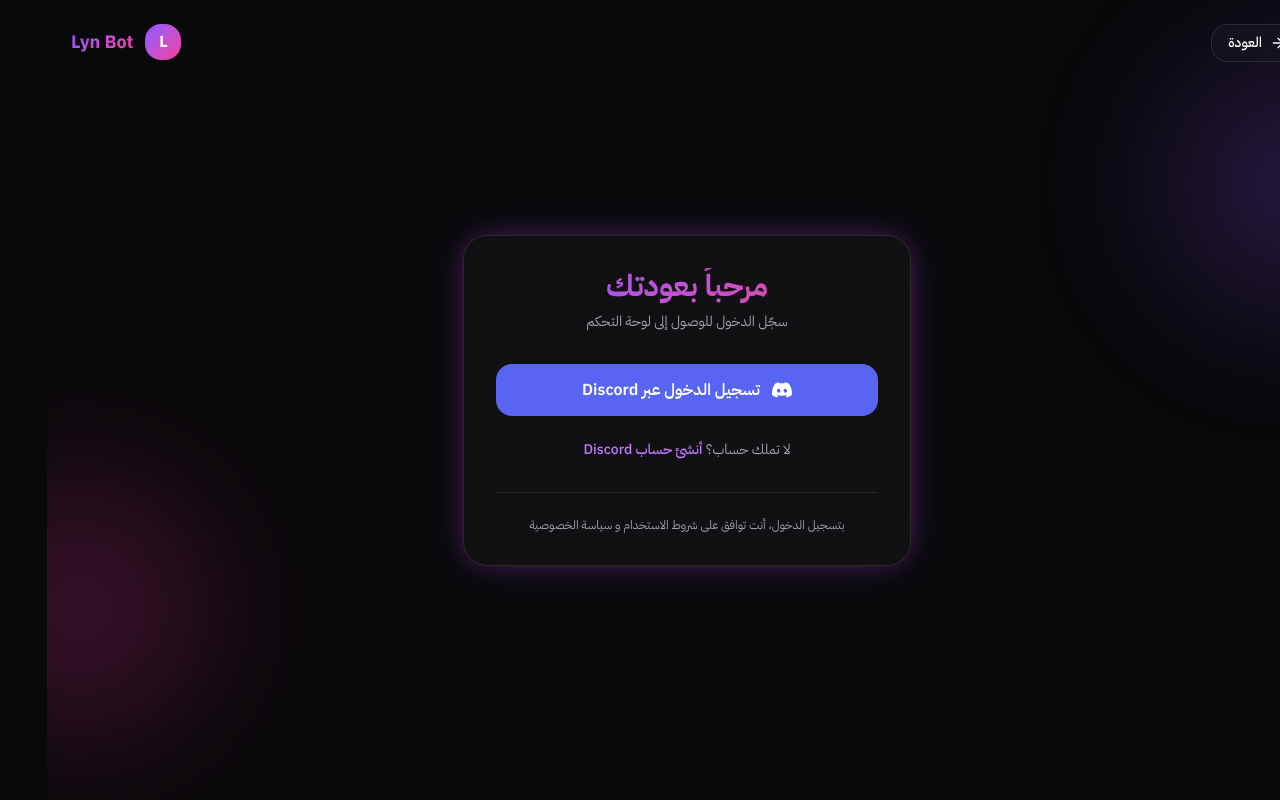
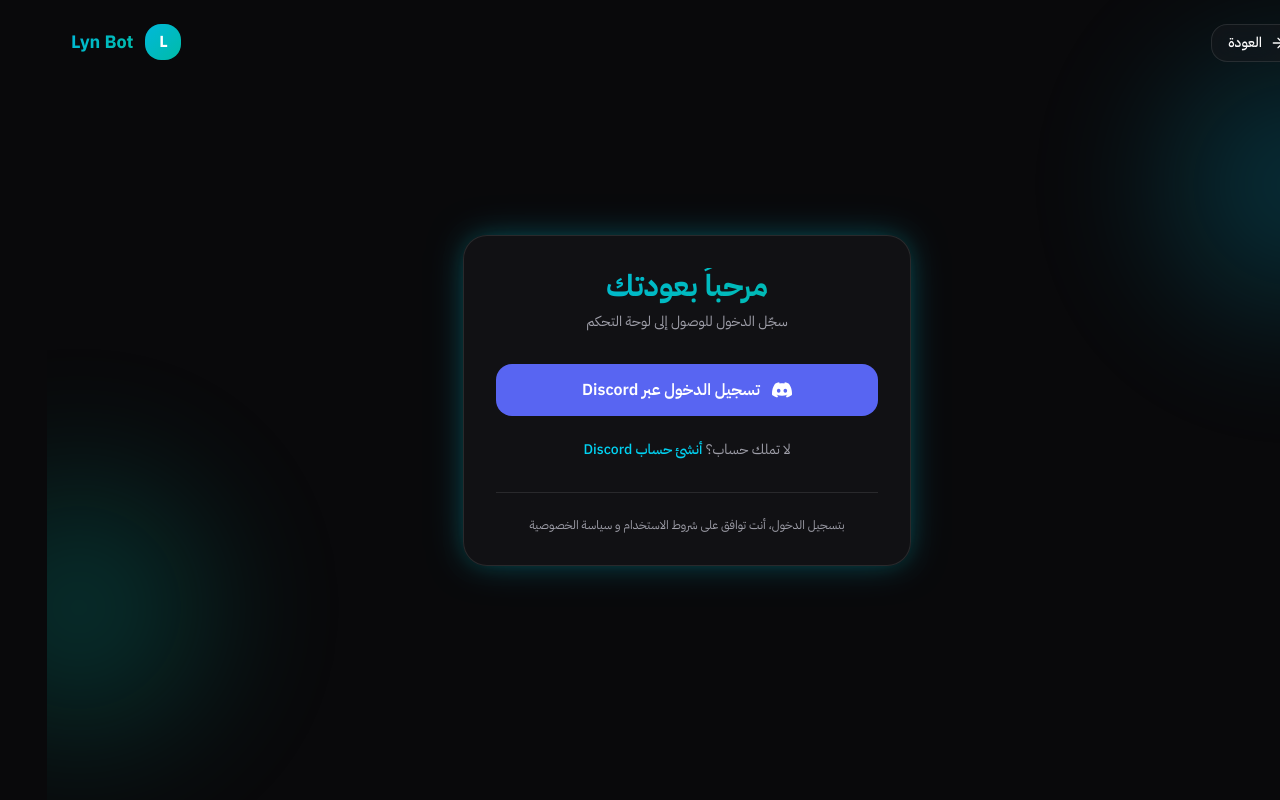
Before and after one commit to RciF/rcif-bot-clean, a React (Vite) app in the folder dashboard-frontend/: page /login in a window 1280 px wide. Built offline with nearby package versions, Linux system fonts and the light colour scheme; no server answers.

Commit message:
feat: rebrand from violet/pink to cyan/teal

```diff
--- a/dashboard-frontend/src/index.css
+++ b/dashboard-frontend/src/index.css
@@ -15,31 +15,31 @@
   --font-mono: 'IBM Plex Mono', 'Courier New', monospace;
   --font-display: 'IBM Plex Sans Arabic', system-ui, sans-serif;
 
-  /* Lyn Brand Colors — Violet/Pink Gradient System */
-  --color-lyn-50: oklch(0.977 0.014 308.299);
-  --color-lyn-100: oklch(0.946 0.033 307.174);
-  --color-lyn-200: oklch(0.902 0.063 306.703);
-  --color-lyn-300: oklch(0.827 0.119 306.383);
-  --color-lyn-400: oklch(0.714 0.203 305.504);
-  --color-lyn-500: oklch(0.606 0.25 292.717); /* Primary Violet */
-  --color-lyn-600: oklch(0.541 0.281 293.009);
-  --color-lyn-700: oklch(0.491 0.27 292.581);
-  --color-lyn-800: oklch(0.432 0.232 292.759);
-  --color-lyn-900: oklch(0.381 0.176 293.745);
-  --color-lyn-950: oklch(0.283 0.141 291.089);
+  /* Lyn Brand Colors — Cyan/Teal Gradient System */
+  --color-lyn-50: oklch(0.984 0.019 200.873);
+  --color-lyn-100: oklch(0.956 0.045 203.388);
+  --color-lyn-200: oklch(0.917 0.080 205.041);
+  --color-lyn-300: oklch(0.865 0.127 207.078);
+  --color-lyn-400: oklch(0.789 0.154 211.530);
+  --color-lyn-500: oklch(0.715 0.143 215.221); /* Primary Cyan */
+  --color-lyn-600: oklch(0.609 0.126 221.723);
+  --color-lyn-700: oklch(0.520 0.105 223.128);
+  --color-lyn-800: oklch(0.450 0.085 224.283);
+  --color-lyn-900: oklch(0.398 0.070 227.392);
+  --color-lyn-950: oklch(0.302 0.056 229.695);
 
-  /* Lyn Pink Accent */
-  --color-lyn-pink-50: oklch(0.971 0.014 343.198);
-  --color-lyn-pink-100: oklch(0.948 0.028 342.258);
-  --color-lyn-pink-200: oklch(0.899 0.061 343.231);
-  --color-lyn-pink-300: oklch(0.823 0.12 346.018);
-  --color-lyn-pink-400: oklch(0.718 0.202 349.761);
-  --color-lyn-pink-500: oklch(0.656 0.241 354.308); /* Accent Pink */
-  --color-lyn-pink-600: oklch(0.592 0.249 0.584);
-  --color-lyn-pink-700: oklch(0.525 0.223 3.958);
-  --color-lyn-pink-800: oklch(0.459 0.187 3.815);
-  --color-lyn-pink-900: oklch(0.41 0.159 2.714);
-  --color-lyn-pink-950: oklch(0.284 0.109 3.907);
+  /* Lyn Teal Accent */
+  --color-lyn-pink-50: oklch(0.984 0.014 180.720);
+  --color-lyn-pink-100: oklch(0.953 0.051 180.801);
+  --color-lyn-pink-200: oklch(0.910 0.096 180.426);
+  --color-lyn-pink-300: oklch(0.855 0.138 181.071);
+  --color-lyn-pink-400: oklch(0.777 0.152 181.912);
+  --color-lyn-pink-500: oklch(0.704 0.140 182.503); /* Accent Teal */
+  --color-lyn-pink-600: oklch(0.600 0.118 184.704);
+  --color-lyn-pink-700: oklch(0.511 0.096 186.391);
+  --color-lyn-pink-800: oklch(0.437 0.078 188.216);
+  --color-lyn-pink-900: oklch(0.386 0.063 188.416);
+  --color-lyn-pink-950: oklch(0.277 0.046 192.524);
 
   /* Animation Easings */
   --ease-lyn-smooth: cubic-bezier(0.4, 0, 0.2, 1);
@@ -47,9 +47,9 @@
   --ease-lyn-elegant: cubic-bezier(0.25, 0.46, 0.45, 0.94);
 
   /* Shadows */
-  --shadow-glow-violet: 0 0 30px -5px oklch(0.606 0.25 292.717 / 0.4);
-  --shadow-glow-pink: 0 0 30px -5px oklch(0.656 0.241 354.308 / 0.4);
-  --shadow-glow-mixed: 0 0 40px -8px oklch(0.606 0.25 292.717 / 0.35), 0 0 20px -4px oklch(0.656 0.241 354.308 / 0.25);
+  --shadow-glow-violet: 0 0 30px -5px oklch(0.715 0.143 215.221 / 0.4);
+  --shadow-glow-pink: 0 0 30px -5px oklch(0.704 0.140 182.503 / 0.4);
+  --shadow-glow-mixed: 0 0 40px -8px oklch(0.715 0.143 215.221 / 0.35), 0 0 20px -4px oklch(0.704 0.140 182.503 / 0.25);
 }
 
 /* ════════════════════════════════════════════════════════════
@@ -68,8 +68,8 @@
   --popover: oklch(1 0 0);
   --popover-foreground: oklch(0.141 0.005 285.823);
 
-  --primary: oklch(0.606 0.25 292.717);
-  --primary-foreground: oklch(0.969 0.016 293.756);
+  --primary: oklch(0.715 0.143 215.221);
+  --primary-foreground: oklch(0.984 0.019 200.873);
 
   --secondary: oklch(0.967 0.001 286.375);
   --secondary-foreground: oklch(0.21 0.006 285.885);
@@ -77,32 +77,32 @@
   --muted: oklch(0.967 0.001 286.375);
   --muted-foreground: oklch(0.552 0.016 285.938);
 
-  --accent: oklch(0.948 0.028 342.258);
-  --accent-foreground: oklch(0.41 0.159 2.714);
+  --accent: oklch(0.953 0.051 180.801);
+  --accent-foreground: oklch(0.437 0.078 188.216);
 
   --destructive: oklch(0.577 0.245 27.325);
   --destructive-foreground: oklch(0.985 0 0);
 
   --border: oklch(0.92 0.004 286.32);
   --input: oklch(0.92 0.004 286.32);
-  --ring: oklch(0.606 0.25 292.717);
+  --ring: oklch(0.715 0.143 215.221);
 
   /* Charts */
-  --chart-1: oklch(0.606 0.25 292.717);
-  --chart-2: oklch(0.656 0.241 354.308);
+  --chart-1: oklch(0.715 0.143 215.221);
+  --chart-2: oklch(0.704 0.140 182.503);
   --chart-3: oklch(0.696 0.17 162.48);
   --chart-4: oklch(0.769 0.188 70.08);
-  --chart-5: oklch(0.627 0.265 303.9);
+  --chart-5: oklch(0.609 0.126 221.723);
 
   /* Sidebar */
   --sidebar: oklch(0.985 0 0);
   --sidebar-foreground: oklch(0.141 0.005 285.823);
-  --sidebar-primary: oklch(0.606 0.25 292.717);
-  --sidebar-primary-foreground: oklch(0.969 0.016 293.756);
+  --sidebar-primary: oklch(0.715 0.143 215.221);
+  --sidebar-primary-foreground: oklch(0.984 0.019 200.873);
   --sidebar-accent: oklch(0.967 0.001 286.375);
   --sidebar-accent-foreground: oklch(0.21 0.006 285.885);
   --sidebar-border: oklch(0.92 0.004 286.32);
-  --sidebar-ring: oklch(0.606 0.25 292.717);
+  --sidebar-ring: oklch(0.715 0.143 215.221);
 }
 
 /* ════════════════════════════════════════════════════════════
@@ -118,8 +118,8 @@
   --popover: oklch(0.21 0.006 285.885);
   --popover-foreground: oklch(0.985 0 0);
 
-  --primary: oklch(0.714 0.203 305.504);
-  --primary-foreground: oklch(0.283 0.141 291.089);
+  --primary: oklch(0.789 0.154 211.530);
+  --primary-foreground: oklch(0.302 0.056 229.695);
 
   --secondary: oklch(0.274 0.006 286.033);
   --secondary-foreground: oklch(0.985 0 0);
@@ -127,32 +127,32 @@
   --muted: oklch(0.274 0.006 286.033);
   --muted-foreground: oklch(0.705 0.015 286.067);
 
-  --accent: oklch(0.41 0.159 2.714);
-  --accent-foreground: oklch(0.971 0.014 343.198);
+  --accent: oklch(0.386 0.063 188.416);
+  --accent-foreground: oklch(0.953 0.051 180.801);
 
   --destructive: oklch(0.704 0.191 22.216);
   --destructive-foreground: oklch(0.985 0 0);
 
   --border: oklch(1 0 0 / 10%);
   --input: oklch(1 0 0 / 15%);
-  --ring: oklch(0.714 0.203 305.504);
+  --ring: oklch(0.789 0.154 211.530);
 
   /* Charts */
-  --chart-1: oklch(0.714 0.203 305.504);
-  --chart-2: oklch(0.718 0.202 349.761);
+  --chart-1: oklch(0.789 0.154 211.530);
+  --chart-2: oklch(0.777 0.152 181.912);
   --chart-3: oklch(0.769 0.188 70.08);
-  --chart-4: oklch(0.627 0.265 303.9);
+  --chart-4: oklch(0.609 0.126 221.723);
   --chart-5: oklch(0.645 0.246 16.439);
 
   /* Sidebar Dark */
   --sidebar: oklch(0.21 0.006 285.885);
   --sidebar-foreground: oklch(0.985 0 0);
-  --sidebar-primary: oklch(0.714 0.203 305.504);
-  --sidebar-primary-foreground: oklch(0.969 0.016 293.756);
+  --sidebar-primary: oklch(0.789 0.154 211.530);
+  --sidebar-primary-foreground: oklch(0.984 0.019 200.873);
   --sidebar-accent: oklch(0.274 0.006 286.033);
   --sidebar-accent-foreground: oklch(0.985 0 0);
   --sidebar-border: oklch(1 0 0 / 10%);
-  --sidebar-ring: oklch(0.714 0.203 305.504);
+  --sidebar-ring: oklch(0.789 0.154 211.530);
 }
 
 /* ════════════════════════════════════════════════════════════
@@ -327,8 +327,8 @@
   .dark .lyn-gradient-soft {
     background: linear-gradient(
       135deg,
-      oklch(0.283 0.141 291.089 / 0.5) 0%,
-      oklch(0.284 0.109 3.907 / 0.5) 100%
+      oklch(0.302 0.056 229.695 / 0.5) 0%,
+      oklch(0.277 0.046 192.524 / 0.5) 100%
     );
   }
 
```
